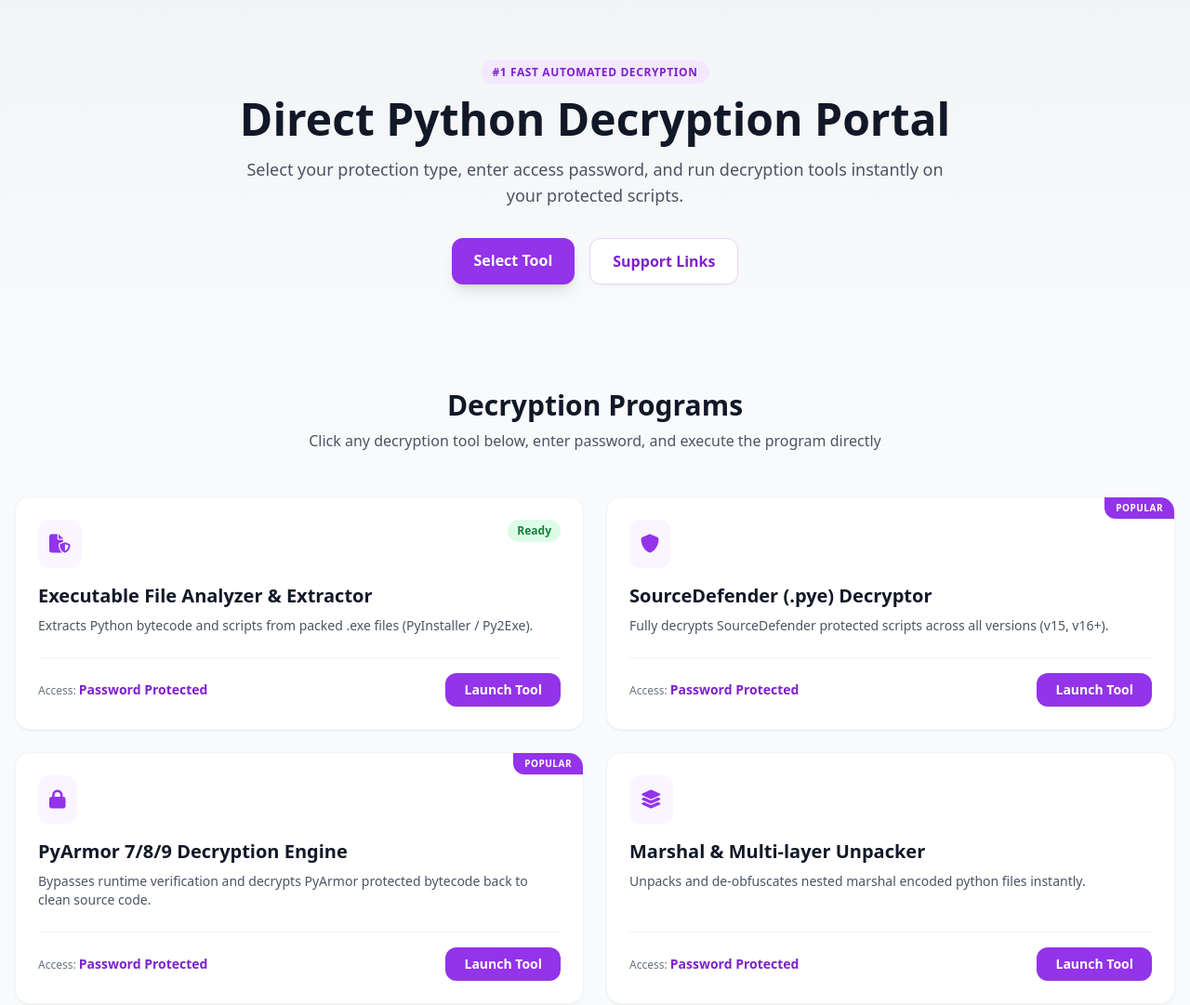
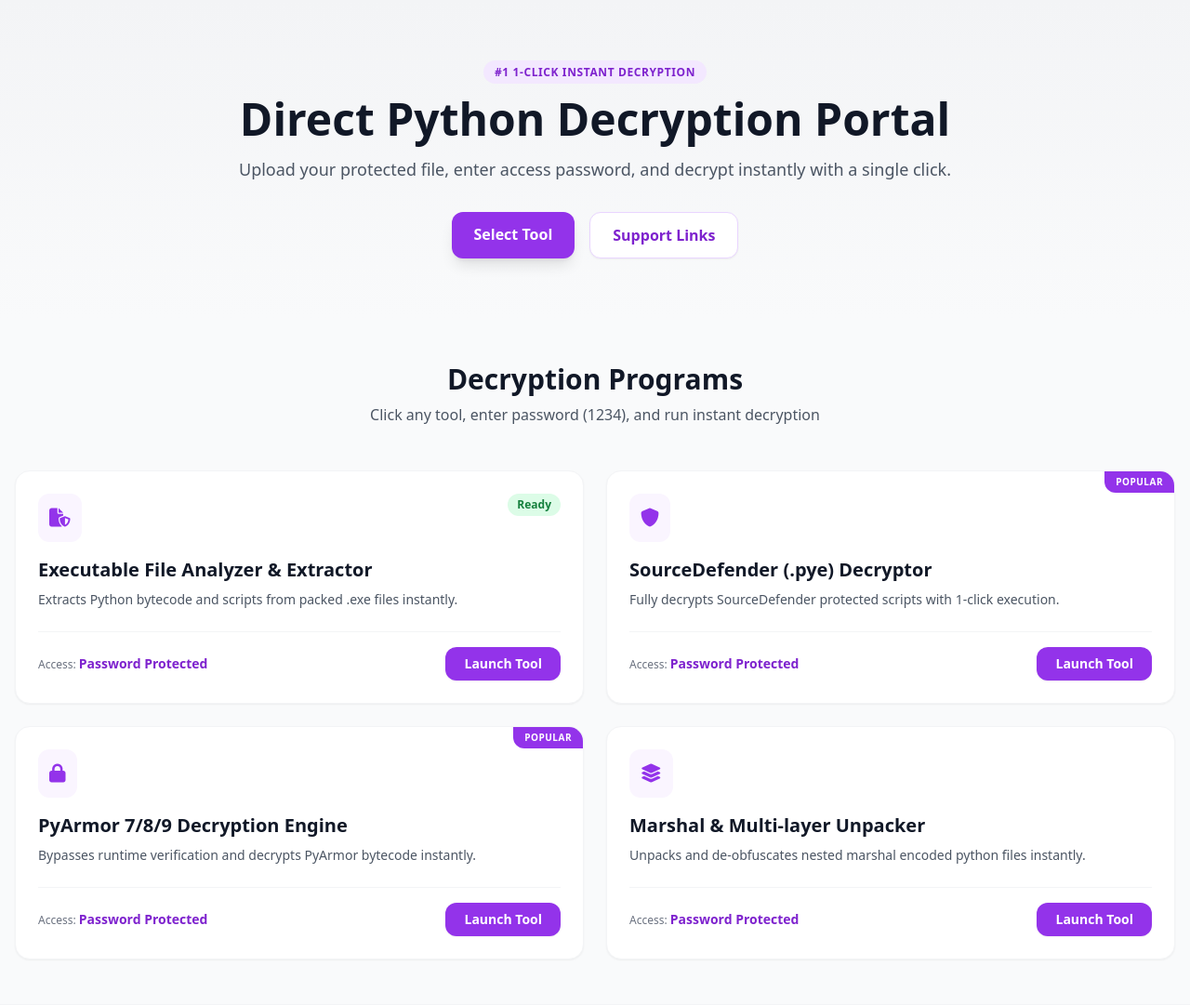
Before and after one commit to rajavau379-pixel/vxnet-site, a Flask app: page / in a window 1280 px wide. Shown: the part 65-1146 px from the top of the page at 93% size. Run offline with Flask 3, Linux system fonts and the light colour scheme; some libraries are stand-ins or nearby versions.

Commit message:
Update index.html

```diff
--- a/templates/index.html
+++ b/templates/index.html
@@ -32,9 +32,9 @@
     <!-- Hero Section -->
     <section id="hero-section" class="py-16 px-4 text-center bg-gradient-to-b from-gray-100 to-gray-50">
         <div class="max-w-3xl mx-auto">
-            <span class="bg-purple-100 text-purple-700 text-xs font-bold px-3 py-1 rounded-full uppercase tracking-wider">#1 Fast Automated Decryption</span>
+            <span class="bg-purple-100 text-purple-700 text-xs font-bold px-3 py-1 rounded-full uppercase tracking-wider">#1 1-Click Instant Decryption</span>
             <h1 class="text-4xl sm:text-5xl font-black text-gray-900 mt-4 mb-4">Direct Python Decryption Portal</h1>
-            <p class="text-gray-600 text-base sm:text-lg mb-8">Select your protection type, enter access password, and run decryption tools instantly on your protected scripts.</p>
+            <p class="text-gray-600 text-base sm:text-lg mb-8">Upload your protected file, enter access password, and decrypt instantly with a single click.</p>
             <div class="flex justify-center space-x-4">
                 <a href="#services" class="bg-purple-600 hover:bg-purple-700 text-white font-semibold px-6 py-3 rounded-xl shadow-lg transition">Select Tool</a>
                 <a href="#contact" class="bg-white hover:bg-gray-100 text-purple-700 border border-purple-200 font-semibold px-6 py-3 rounded-xl shadow-sm transition">Support Links</a>
@@ -46,7 +46,7 @@
     <section id="services" class="py-12 px-4 max-w-7xl mx-auto">
         <div class="text-center mb-12">
             <h2 class="text-3xl font-black text-gray-900 mb-2">Decryption Programs</h2>
-            <p class="text-gray-600">Click any decryption tool below, enter password, and execute the program directly</p>
+            <p class="text-gray-600">Click any tool, enter password (1234), and run instant decryption</p>
         </div>
 
         <div id="content-decryption" class="grid grid-cols-1 md:grid-cols-2 lg:grid-cols-2 gap-6">
@@ -59,7 +59,7 @@
                         <span class="bg-green-100 text-green-700 text-xs font-bold px-2.5 py-1 rounded-full">Ready</span>
                     </div>
                     <h3 class="text-xl font-bold text-gray-900 mb-2">Executable File Analyzer & Extractor</h3>
-                    <p class="text-gray-600 text-sm mb-6">Extracts Python bytecode and scripts from packed .exe files (PyInstaller / Py2Exe).</p>
+                    <p class="text-gray-600 text-sm mb-6">Extracts Python bytecode and scripts from packed .exe files instantly.</p>
                 </div>
                 <div class="flex items-center justify-between pt-4 border-t border-gray-100">
                     <span class="text-xs text-gray-500 font-medium">Access: <strong class="text-purple-700 text-sm">Password Protected</strong></span>
@@ -75,7 +75,7 @@
                         <div class="p-3 bg-purple-50 text-purple-600 rounded-xl text-xl"><i class="fa-solid fa-shield"></i></div>
                     </div>
                     <h3 class="text-xl font-bold text-gray-900 mb-2">SourceDefender (.pye) Decryptor</h3>
-                    <p class="text-gray-600 text-sm mb-6">Fully decrypts SourceDefender protected scripts across all versions (v15, v16+).</p>
+                    <p class="text-gray-600 text-sm mb-6">Fully decrypts SourceDefender protected scripts with 1-click execution.</p>
                 </div>
                 <div class="flex items-center justify-between pt-4 border-t border-gray-100">
                     <span class="text-xs text-gray-500 font-medium">Access: <strong class="text-purple-700 text-sm">Password Protected</strong></span>
@@ -91,7 +91,7 @@
                         <div class="p-3 bg-purple-50 text-purple-600 rounded-xl text-xl"><i class="fa-solid fa-lock"></i></div>
                     </div>
                     <h3 class="text-xl font-bold text-gray-900 mb-2">PyArmor 7/8/9 Decryption Engine</h3>
-                    <p class="text-gray-600 text-sm mb-6">Bypasses runtime verification and decrypts PyArmor protected bytecode back to clean source code.</p>
+                    <p class="text-gray-600 text-sm mb-6">Bypasses runtime verification and decrypts PyArmor bytecode instantly.</p>
                 </div>
                 <div class="flex items-center justify-between pt-4 border-t border-gray-100">
                     <span class="text-xs text-gray-500 font-medium">Access: <strong class="text-purple-700 text-sm">Password Protected</strong></span>
@@ -172,35 +172,38 @@
         </div>
     </div>
 
-    <!-- Decryption Program Console Modal (Large & Clean File Display) -->
+    <!-- Decryption Program Console Modal (1-Click Instant Decryption) -->
     <div id="toolProgramModal" class="fixed inset-0 bg-black/80 backdrop-blur-sm hidden items-center justify-center z-50 p-4">
         <div class="bg-white rounded-3xl max-w-2xl w-full p-6 sm:p-8 shadow-2xl relative text-left max-h-[95vh] overflow-y-auto">
             <button onclick="closeToolProgram()" class="absolute top-5 right-5 text-gray-400 hover:text-gray-600 text-2xl font-bold">&times;</button>
             <div class="flex items-center space-x-3 mb-6">
                 <div class="p-3 bg-purple-100 text-purple-600 rounded-xl text-2xl"><i class="fa-solid fa-terminal"></i></div>
                 <div>
-                    <h3 id="activeToolName" class="text-xl font-black text-gray-900">Program Execution Console</h3>
-                    <p class="text-xs text-green-600 font-semibold"><i class="fa-solid fa-circle text-[8px] mr-1"></i> Status: Unlocked & Ready</p>
+                    <h3 id="activeToolName" class="text-xl font-black text-gray-900">1-Click Decryption Console</h3>
+                    <p class="text-xs text-green-600 font-semibold"><i class="fa-solid fa-circle text-[8px] mr-1"></i> Status: Ready for Instant Execution</p>
                 </div>
             </div>
 
             <!-- Workspace -->
             <div class="space-y-5">
                 <div class="bg-purple-50 p-4 rounded-2xl border border-purple-100">
-                    <label class="block text-xs font-bold text-purple-900 mb-2">📁 Select Encrypted File from Phone</label>
+                    <label class="block text-xs font-bold text-purple-900 mb-2">📁 Select Encrypted File from Phone Storage</label>
                     <input type="file" id="fileInput" onchange="showFileName(this)" class="w-full text-xs text-gray-600 file:mr-4 file:py-2.5 file:px-5 file:rounded-xl file:border-0 file:text-xs file:font-bold file:bg-purple-600 file:text-white hover:file:bg-purple-700 cursor-pointer">
                     <p id="selectedFileName" class="text-xs text-purple-700 font-semibold mt-2 hidden">Selected File: <span id="fileNameSpan" class="underline"></span></p>
                 </div>
                 <div>
-                    <label class="block text-xs font-bold text-gray-700 mb-2">Or Paste Obscured Python Script Content</label>
-                    <textarea id="scriptInput" rows="4" class="w-full p-3.5 rounded-xl border border-gray-200 font-mono text-xs focus:outline-none focus:border-purple-600" placeholder="Paste python script here..."></textarea>
+                    <label class="block text-xs font-bold text-gray-700 mb-2">Or Paste Script Content</label>
+                    <textarea id="scriptInput" rows="3" class="w-full p-3.5 rounded-xl border border-gray-200 font-mono text-xs focus:outline-none focus:border-purple-600" placeholder="Paste python script here..."></textarea>
                 </div>
                 <button onclick="runDecryptionProgram()" id="runBtn" class="w-full bg-green-600 hover:bg-green-700 text-white font-semibold py-3.5 rounded-xl transition shadow-md text-sm">
-                    <i class="fa-solid fa-play mr-2"></i> Run Decryption Program
+                    <i class="fa-solid fa-bolt mr-2"></i> 1-Click Instant Decrypt
                 </button>
                 <div>
-                    <label class="block text-xs font-bold text-gray-700 mb-2">Decryption Output Result</label>
-                    <pre id="outputResult" class="bg-gray-900 text-green-400 p-4 rounded-xl font-mono text-xs h-40 overflow-y-auto">Waiting for execution...</pre>
+                    <div class="flex justify-between items-center mb-2">
+                        <label class="text-xs font-bold text-gray-700">Decryption Output Result</label>
+                        <button id="downloadBtn" onclick="downloadDecryptedFile()" class="hidden bg-indigo-600 hover:bg-indigo-700 text-white text-xs font-semibold px-3 py-1.5 rounded-lg transition"><i class="fa-solid fa-download mr-1"></i> Download Decrypted File</button>
+                    </div>
+                    <pre id="outputResult" class="bg-gray-900 text-green-400 p-4 rounded-xl font-mono text-xs h-40 overflow-y-auto">Upload file and click 1-Click Decrypt...</pre>
                 </div>
             </div>
         </div>
@@ -224,6 +227,8 @@
 
     <script>
         let selectedTool = "";
+        let decryptedDataText = "";
+        let decryptedFileName = "decrypted_script.py";
 
         function promptPassword(toolName) {
             selectedTool = toolName;
@@ -244,10 +249,11 @@
             if(pass === "1234") {
                 closePasswordModal();
                 document.getElementById('activeToolName').innerText = selectedTool;
-                document.getElementById('outputResult').innerText = "Program loaded. Choose file or paste code to run.";
+                document.getElementById('outputResult').innerText = "Program loaded. Choose file or paste code and click 1-Click Decrypt.";
                 document.getElementById('fileInput').value = "";
                 document.getElementById('scriptInput').value = "";
                 document.getElementById('selectedFileName').classList.add('hidden');
+                document.getElementById('downloadBtn').classList.add('hidden');
                 document.getElementById('toolProgramModal').classList.remove('hidden');
                 document.getElementById('toolProgramModal').classList.add('flex');
             } else {
@@ -277,7 +283,7 @@
             }
 
             const btn = document.getElementById('runBtn');
-            btn.innerText = "Processing & Decrypting File...";
+            btn.innerText = "Decrypting Instantly...";
             btn.disabled = true;
 
             const formData = new FormData();
@@ -294,19 +300,31 @@
                 });
                 const data = await res.json();
                 if(res.ok) {
-                    document.getElementById('outputResult').innerText = data.output;
+                    decryptedDataText = data.output;
+                    decryptedFileName = data.filename;
+                    document.getElementById('outputResult').innerText = decryptedDataText;
+                    document.getElementById('downloadBtn').classList.remove('hidden');
                 } else {
-                    document.getElementById('outputResult').innerText = "# Error processing file.";
+                    document.getElementById('outputResult').innerText = "# Error during decryption.";
                 }
             } catch(err) {
-                setTimeout(() => {
-                    const fname = fileInput.files.length > 0 ? fileInput.files[0].name : "Pasted Script";
-                    document.getElementById('outputResult').innerText = `# Decryption Success for: ${fname}\n# Tool: ${selectedTool}\n\nimport base64\nprint('Successfully Decrypted by KAMAL')\n# [Source code fully restored and unpacked]`;
-                }, 1200);
+                document.getElementById('outputResult').innerText = "# Connection Error.";
             } finally {
-                btn.innerHTML = '<i class="fa-solid fa-play mr-2"></i> Run Decryption Program';
+                btn.innerHTML = '<i class="fa-solid fa-bolt mr-2"></i> 1-Click Instant Decrypt';
                 btn.disabled = false;
             }
+        }
+
+        function downloadDecryptedFile() {
+            const blob = new Blob([decryptedDataText], { type: 'text/plain;charset=utf-8' });
+            const url = URL.createObjectURL(blob);
+            const a = document.createElement('a');
+            a.href = url;
+            a.download = decryptedFileName;
+            document.body.appendChild(a);
+            a.click();
+            document.body.removeChild(a);
+            URL.revokeObjectURL(url);
         }
 
         function openProfileModal() {
```
